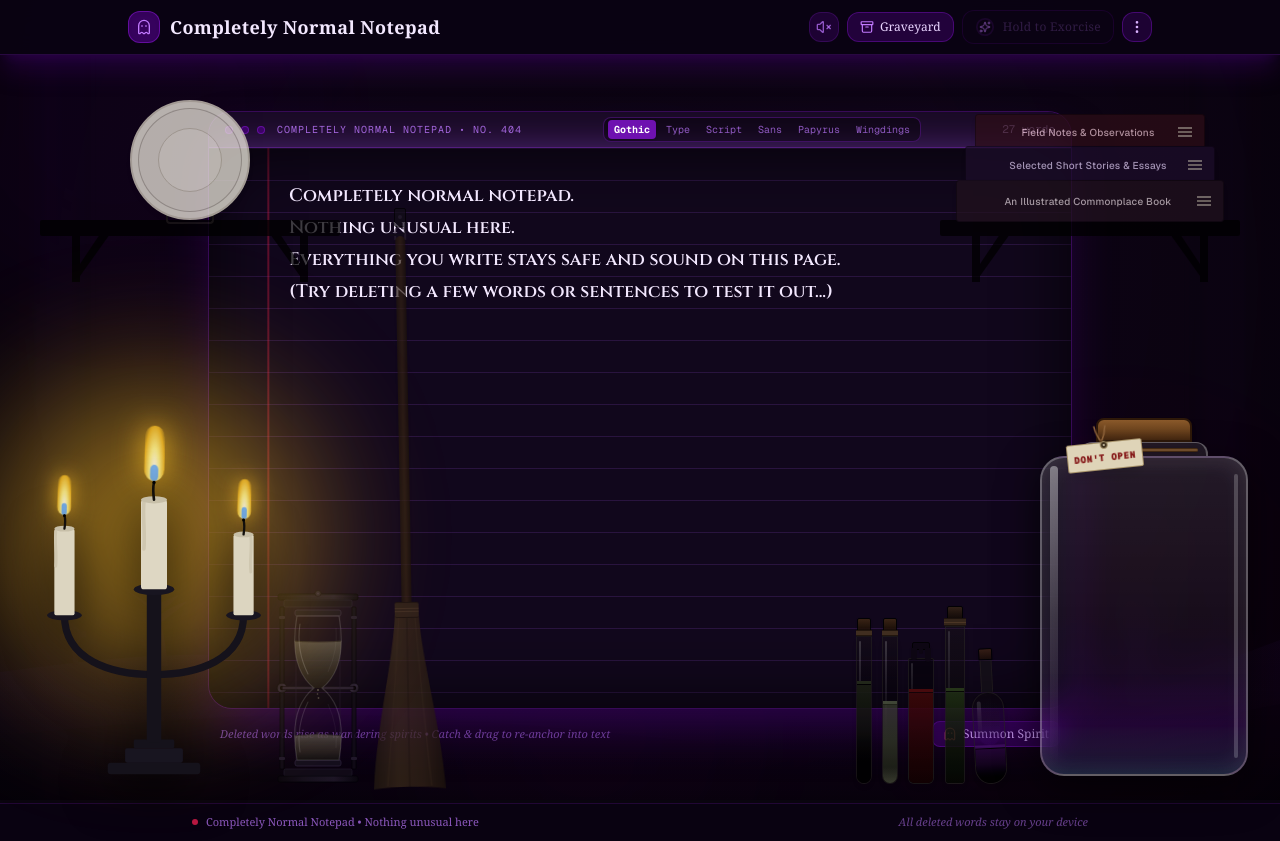
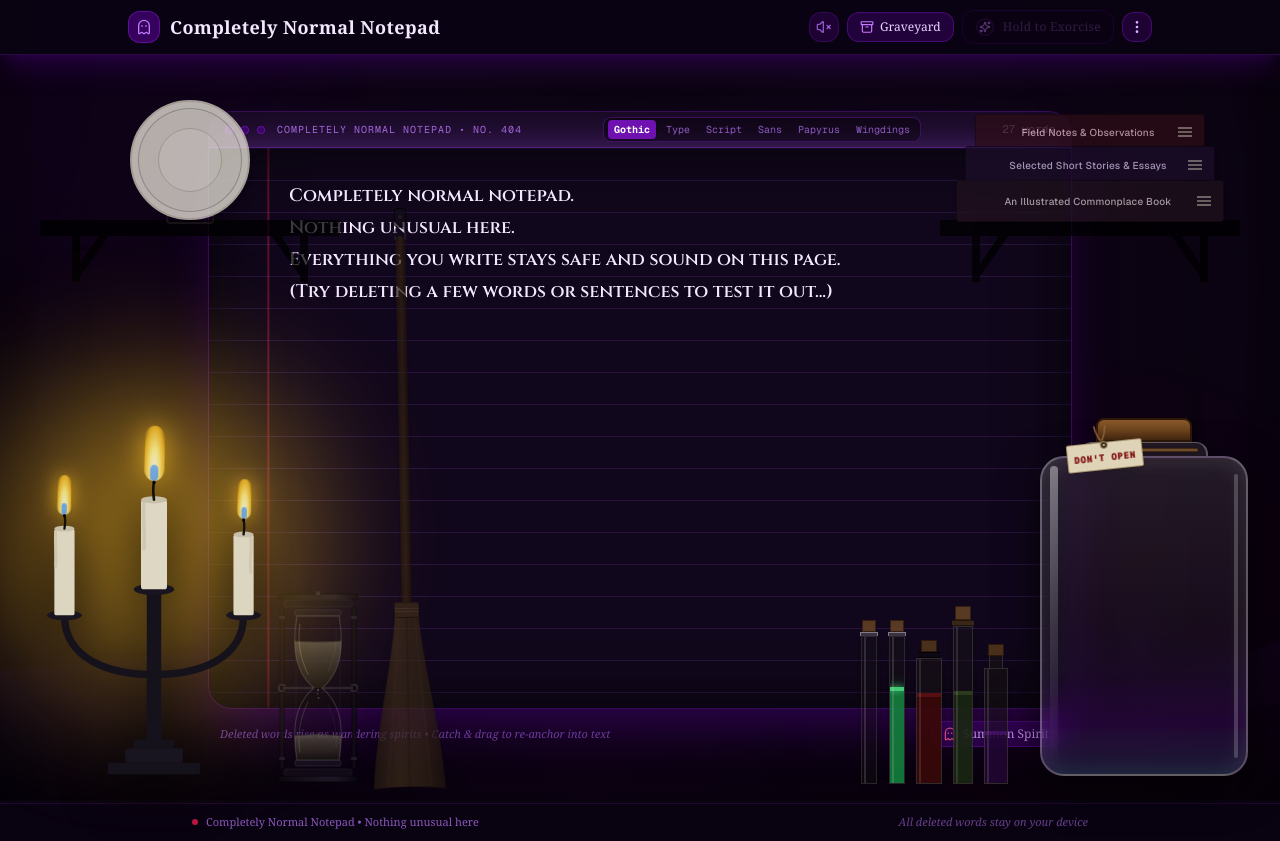
Before and after one commit to Dr-Ghost7/completely-normal-notepad, a Next.js app: page / in a window 1280 px wide. Built offline with nearby package versions, Linux system fonts and the light colour scheme.

Commit message:
feat: make vials flat-bottomed, flat corks, solid colors, one empty and one glowing green

```diff
--- a/src/components/SpecimenVials.tsx
+++ b/src/components/SpecimenVials.tsx
@@ -3,158 +3,136 @@
 import React from 'react';
 
 /**
- * Witch's Table Potions & Occult Concoctions Clustered by the Spirit Jar.
- * Designed with a dark, grimy, scary aesthetic fit for an occult altar:
- * - 2 Matched Twin Slender Phials (162px) containing Black Serpent Bile & Cloudy Bone Brine
- * - 1 Dark Antique Flask (146px) with melted black ritual sealing wax dripping down the neck
- * - 1 Tall Smoky Apothecary Bottle (170px) with stagnant murky swamp venom & jute wrapping
- * - 1 Sinister Bulbous Phial (138px) with bruised nightshade sludge & toxic vapor
- *
- * Heights (~138px - 170px) stand at roughly half the height of the spirit jar (~320px).
+ * Witch's Table Vials & Potions Clustered by the Spirit Jar.
+ * - Flat bottoms on all vials (sits firmly on desk surface)
+ * - Pure flat, solid gothic colors (no gradients)
+ * - Flat-topped cork stoppers (crisp, flat, natural)
+ * - 1 completely empty vial
+ * - 1 glowing green poison vial
+ * - 2 matched twin phials (identical size & shape)
+ * - Heights (~138px - 170px) stand at roughly half the jar's height (~320px)
  */
 export const SpecimenVials: React.FC = () => {
   return (
     <aside
       aria-label="Witch's Potions on Desk"
-      className="fixed right-[12rem] sm:right-[14rem] lg:right-[15.5rem] xl:right-[17rem] 2xl:right-[18.5rem] bottom-4 z-30 pointer-events-auto select-none hidden md:flex items-end gap-2 sm:gap-2.5 opacity-85 hover:opacity-100 transition-opacity duration-300"
+      className="fixed right-[12rem] sm:right-[14rem] lg:right-[15.5rem] xl:right-[17rem] 2xl:right-[18.5rem] bottom-4 z-30 pointer-events-auto select-none hidden md:flex items-end gap-2 sm:gap-2.5 opacity-90 hover:opacity-100 transition-opacity duration-300"
     >
       {/* ========================================================
-          TWIN 1: MATCHED TALL SLENDER PHIAL (162px, Black Serpent Bile)
-          (One of two matched twin bottles requested by user)
+          1. TWIN 1: MATCHED TALL SLENDER PHIAL (162px, EMPTY)
+          Flat bottom, flat cork, completely empty glass
           ======================================================== */}
       <div
         className="flex flex-col items-center group cursor-pointer transition-transform duration-200 hover:-translate-y-1"
-        title="Black Serpent Bile: Oily Pitched Venom"
+        title="Empty Glass Specimen Phial"
       >
-        {/* Charred Aged Cork */}
-        <div className="w-3.5 h-3.5 bg-gradient-to-b from-[#422915] via-[#2d1b0c] to-[#170c04] border border-black rounded-t-xs shadow-sm" />
-        {/* Tied Coarse Hemp Twine Ring */}
-        <div className="w-4 h-1.5 bg-[#4a3622] border-y border-[#26190c] -mt-0.5 z-10" />
-        {/* Dark Blown Glass Tube Body */}
-        <div className="w-4 h-[148px] bg-gradient-to-b from-stone-900/40 via-black/30 to-black/70 border border-stone-800/60 rounded-b-full relative overflow-hidden flex flex-col justify-end shadow-md">
-          {/* Faint Murky Glare */}
-          <div className="absolute left-0.5 top-1 bottom-1 w-0.5 bg-gradient-to-b from-white/20 via-white/5 to-transparent rounded-full pointer-events-none" />
+        {/* Flat-Topped Cork Stopper */}
+        <div className="w-3.5 h-3 bg-[#614125] border border-[#382312] shadow-xs" />
+        {/* Glass Lip */}
+        <div className="w-4.5 h-1 bg-white/20 border-x border-t border-white/40" />
+        {/* Flat-Bottom Glass Tube Body (Empty) */}
+        <div className="w-4 h-[148px] bg-stone-900/30 border border-stone-700/60 relative overflow-hidden flex flex-col justify-end shadow-md">
+          {/* Subtle Vertical Glass Reflection */}
+          <div className="absolute left-0.5 top-0 bottom-0 w-0.5 bg-white/15 pointer-events-none" />
+        </div>
+      </div>
 
-          {/* Thick Pitch-Black Oily Bile (68% full) */}
-          <div className="w-full h-[102px] bg-gradient-to-t from-black via-[#0d0f0a] to-[#1c2214] relative flex flex-col justify-between">
-            {/* Dark Scum Meniscus */}
-            <div className="w-full h-1 bg-[#28321e]/80 border-b border-black" />
+      {/* ========================================================
+          2. TWIN 2: MATCHED TALL SLENDER PHIAL (162px, GLOWING GREEN POISON)
+          Identical flat-bottom size/shape to Twin 1, filled with green poison
+          ======================================================== */}
+      <div
+        className="flex flex-col items-center group cursor-pointer transition-transform duration-200 hover:-translate-y-1"
+        title="Glowing Green Witch's Poison"
+      >
+        {/* Flat-Topped Cork Stopper */}
+        <div className="w-3.5 h-3 bg-[#614125] border border-[#382312] shadow-xs" />
+        {/* Glass Lip */}
+        <div className="w-4.5 h-1 bg-white/20 border-x border-t border-white/40" />
+        {/* Flat-Bottom Glass Tube Body */}
+        <div className="w-4 h-[148px] bg-stone-900/40 border border-stone-700/60 relative overflow-hidden flex flex-col justify-end shadow-md">
+          {/* Subtle Vertical Glass Reflection */}
+          <div className="absolute left-0.5 top-0 bottom-0 w-0.5 bg-white/15 z-10 pointer-events-none" />
+
+          {/* Solid Glowing Green Poison (65% full) */}
+          <div className="w-full h-[96px] bg-[#15803d] shadow-[0_0_14px_rgba(34,197,94,0.55)] relative flex flex-col justify-between">
+            {/* Solid Bright Green Meniscus */}
+            <div className="w-full h-1 bg-[#4ade80] shadow-[0_0_6px_rgba(74,222,128,0.8)]" />
           </div>
         </div>
       </div>
 
       {/* ========================================================
-          TWIN 2: MATCHED TALL SLENDER PHIAL (162px, Cloudy Bone Brine)
-          (Identical shape and size to Twin 1, matching bottle pair)
+          3. BLACK WAX WITCH'S FLASK (146px, Flat Bottom, Congealed Blood)
+          Flat bottom, flat cork, solid dark crimson
           ======================================================== */}
       <div
         className="flex flex-col items-center group cursor-pointer transition-transform duration-200 hover:-translate-y-1"
-        title="Embalming Brine: Ghost Ash & Settled Bone Dust"
+        title="Congealed Hemlock & Dried Blood"
       >
-        {/* Charred Aged Cork */}
-        <div className="w-3.5 h-3.5 bg-gradient-to-b from-[#422915] via-[#2d1b0c] to-[#170c04] border border-black rounded-t-xs shadow-sm" />
-        {/* Tied Coarse Hemp Twine Ring */}
-        <div className="w-4 h-1.5 bg-[#4a3622] border-y border-[#26190c] -mt-0.5 z-10" />
-        {/* Dark Blown Glass Tube Body */}
-        <div className="w-4 h-[148px] bg-gradient-to-b from-stone-900/40 via-black/30 to-stone-950/70 border border-stone-800/60 rounded-b-full relative overflow-hidden flex flex-col justify-end shadow-md">
-          {/* Faint Murky Glare */}
-          <div className="absolute left-0.5 top-1 bottom-1 w-0.5 bg-gradient-to-b from-white/20 via-white/5 to-transparent rounded-full pointer-events-none" />
+        {/* Flat-Topped Cork Stopper */}
+        <div className="w-4 h-3 bg-[#52351c] border border-[#2e1c0d] shadow-xs" />
+        {/* Flat Black Wax Ring */}
+        <div className="w-5.5 h-1.5 bg-[#0f0914] border-y border-black" />
+        {/* Flat-Bottom Flask Body */}
+        <div className="w-6.5 h-[126px] bg-stone-900/50 border border-stone-700/70 relative overflow-hidden flex flex-col justify-end shadow-md">
+          {/* Subtle Glass Reflection */}
+          <div className="absolute left-0.5 top-0 bottom-0 w-0.5 bg-white/12 z-10 pointer-events-none" />
 
-          {/* Cloudy Sickly Pale Brine (55% full) */}
-          <div className="w-full h-[82px] bg-gradient-to-t from-[#1a1c14] via-[#2e3324] to-[#454c37]/70 relative flex flex-col justify-between">
-            {/* Murky Meniscus */}
-            <div className="w-full h-1 bg-[#5b644a]/60 border-b border-[#24291b]" />
-
-            {/* Heavy Pale Bone Sediment Settled at Bottom */}
-            <div className="w-full h-4 bg-gradient-to-t from-[#525744]/70 to-transparent blur-[0.5px]" />
+          {/* Solid Dark Coagulated Blood / Hemlock (72% full) */}
+          <div className="w-full h-[90px] bg-[#3a0808] relative flex flex-col justify-between">
+            {/* Solid Dark Scab Meniscus */}
+            <div className="w-full h-1 bg-[#5e1111]" />
           </div>
         </div>
       </div>
 
       {/* ========================================================
-          3. BLACK WAX-SEALED WITCH'S FLASK (146px, Congealed Hemlock)
-          Heavy dark bottle with cracked black ritual wax dripping down
+          4. TALL WITCH'S APOTHECARY CYLINDER (170px, Flat Bottom, Murky Swamp Ichor)
+          Tallest vessel, flat bottom, flat cork, solid murky sludge
           ======================================================== */}
       <div
         className="flex flex-col items-center group cursor-pointer transition-transform duration-200 hover:-translate-y-1"
-        title="Congealed Hemlock Draught (Black Ritual Wax Seal)"
+        title="Murky Swamp Ichor"
       >
-        {/* Black Sealing Wax Cap with Dripping Runs */}
-        <div className="relative w-6 h-5 flex flex-col items-center z-20">
-          {/* Wax Cap Over Cork */}
-          <div className="w-4.5 h-3 bg-[#0d0712] border border-black rounded-t-xs shadow-md" />
-          {/* Wax Drips Running Down Shoulder */}
-          <div className="w-6 flex justify-between px-0.5 -mt-0.5">
-            <span className="w-1.5 h-3 bg-[#0d0712] rounded-b-full shadow-sm" />
-            <span className="w-1 h-1.5 bg-[#0d0712] rounded-b-full" />
-            <span className="w-1.5 h-3.5 bg-[#0d0712] rounded-b-full shadow-sm" />
-          </div>
-        </div>
+        {/* Flat-Topped Cork Stopper */}
+        <div className="w-4 h-3.5 bg-[#614125] border border-[#382312] shadow-xs" />
+        {/* Flat Jute Cord Band */}
+        <div className="w-5.5 h-1.5 bg-[#3d2c18] border-y border-[#21170b]" />
+        {/* Flat-Bottom Cylinder Body */}
+        <div className="w-5 h-[158px] bg-stone-900/40 border border-stone-700/70 relative overflow-hidden flex flex-col justify-end shadow-md">
+          {/* Subtle Glass Reflection */}
+          <div className="absolute left-0.5 top-0 bottom-0 w-0.5 bg-white/12 z-10 pointer-events-none" />
 
-        {/* Heavy Amber-Black Glass Body */}
-        <div className="w-6.5 h-[126px] bg-gradient-to-b from-black/50 via-[#1f1008]/40 to-black/80 border border-stone-800/70 rounded-b-md rounded-t-xs -mt-1 relative overflow-hidden flex flex-col justify-end shadow-md">
-          {/* Dark Glass Highlight */}
-          <div className="absolute left-0.5 top-1 bottom-1 w-0.5 bg-gradient-to-b from-white/15 via-transparent to-transparent rounded-full pointer-events-none" />
-
-          {/* Thick Congealed Dried Blood / Hemlock (75% full) */}
-          <div className="w-full h-[94px] bg-gradient-to-t from-[#140202] via-[#290505] to-[#420a0a] relative">
-            {/* Dark Scab Meniscus */}
-            <div className="w-full h-1 bg-[#570d0d]/80 border-b border-[#140202]" />
+          {/* Solid Murky Swamp Sludge (58% full) */}
+          <div className="w-full h-[92px] bg-[#1a2612] relative flex flex-col justify-between">
+            {/* Solid Meniscus */}
+            <div className="w-full h-1 bg-[#2e421f]" />
           </div>
         </div>
       </div>
 
       {/* ========================================================
-          4. TALL SMOKY APOTHECARY BOTTLE (170px, Murky Bog Venom)
-          Tallest witch's vessel with rough jute wrapping
+          5. SQUAT NIGHTSHADE PHIAL (138px, Flat Bottom, Blackened Violet)
+          Flat bottom, flat cork, solid dark purple
           ======================================================== */}
       <div
         className="flex flex-col items-center group cursor-pointer transition-transform duration-200 hover:-translate-y-1"
-        title="Distilled Bog Ichor: Murky Stagnant Swamp Venom"
+        title="Blackened Nightshade Sludge"
       >
-        {/* Rough Weathered Wood Stopper */}
-        <div className="w-4 h-3.5 bg-gradient-to-b from-[#382618] via-[#24170d] to-[#120b06] border border-black rounded-t-xs shadow-sm" />
-        {/* Coarse Frayed Jute Neck Wrap */}
-        <div className="w-5.5 h-2 bg-[#3b2b1a] border-y border-[#1f150b] -mt-0.5 z-10 flex flex-col justify-evenly py-0.5">
-          <div className="w-full h-[0.5px] bg-[#573f27]" />
-        </div>
-        {/* Tall Dark Smoky Glass Body */}
-        <div className="w-5 h-[158px] bg-gradient-to-b from-stone-900/40 via-stone-950/60 to-black/80 border border-stone-800/70 rounded-b-sm relative overflow-hidden flex flex-col justify-end shadow-md">
-          {/* Subtle Glare */}
-          <div className="absolute left-0.5 top-1 bottom-1 w-0.5 bg-gradient-to-b from-white/15 via-white/5 to-transparent rounded-full pointer-events-none" />
+        {/* Flat-Topped Cork Stopper */}
+        <div className="w-4 h-3 bg-[#52351c] border border-[#2e1c0d] shadow-xs" />
+        {/* Flat Glass Neck */}
+        <div className="w-3.5 h-3 bg-stone-900/60 border-x border-stone-700/70" />
+        {/* Flat-Bottom Phial Body */}
+        <div className="w-6 h-[116px] bg-stone-900/50 border border-stone-700/70 relative overflow-hidden flex flex-col justify-end shadow-md">
+          {/* Subtle Glass Reflection */}
+          <div className="absolute left-0.5 top-0 bottom-0 w-0.5 bg-white/12 z-10 pointer-events-none" />
 
-          {/* Stagnant Murky Bog Venom (60% full) */}
-          <div className="w-full h-[95px] bg-gradient-to-t from-[#050803] via-[#10190a] to-[#223314] relative">
-            {/* Scummy Dark Meniscus */}
-            <div className="w-full h-1 bg-[#2f451d]/70 border-b border-[#050803]" />
-          </div>
-        </div>
-      </div>
-
-      {/* ========================================================
-          5. SINISTER BULBOUS PHIAL (138px, Bruised Nightshade Fumes)
-          Tilted dark potion vessel with murky toxic sludge and swirling vapor
-          ======================================================== */}
-      <div
-        className="flex flex-col items-center group cursor-pointer transition-transform duration-200 hover:-translate-y-1 transform -rotate-3 origin-bottom"
-        title="Nightshade Extract: Blackened Violet Sludge & Toxic Fumes"
-      >
-        {/* Dark Cork Stopper */}
-        <div className="w-3.5 h-3 bg-gradient-to-b from-[#3d2315] to-[#1c0f08] border border-black rounded-t-xs shadow-sm" />
-        {/* Slender Dark Neck */}
-        <div className="w-3 h-8 bg-stone-900/50 border-x border-stone-800/70" />
-        {/* Dark Bulbous Glass Belly */}
-        <div className="w-8 h-[92px] bg-gradient-to-b from-stone-950/40 via-purple-950/20 to-black/80 border border-stone-800/70 rounded-full relative overflow-hidden flex flex-col justify-end shadow-md">
-          {/* Subtle Curved Glare */}
-          <div className="absolute left-1 top-2 bottom-2 w-1 rounded-full bg-gradient-to-b from-white/15 via-transparent to-transparent pointer-events-none" />
-
-          {/* Toxic Wisps Swirling in Upper Glass */}
-          <div className="absolute top-2 bottom-[38px] inset-x-1 rounded-full bg-gradient-to-t from-purple-950/40 via-stone-900/20 to-transparent animate-pulse pointer-events-none" />
-
-          {/* Bruised Nightshade Sludge in Lower Belly (42% full) */}
-          <div className="w-full h-[38px] bg-gradient-to-t from-black via-[#160421] to-[#2c0942] relative rounded-b-full">
-            {/* Meniscus */}
-            <div className="w-full h-1 bg-[#47126b]/70 border-b border-black" />
+          {/* Solid Blackened Nightshade Sludge (45% full) */}
+          <div className="w-full h-[52px] bg-[#220733] relative flex flex-col justify-between">
+            {/* Solid Meniscus */}
+            <div className="w-full h-1 bg-[#3f0f5e]" />
           </div>
         </div>
       </div>
```
